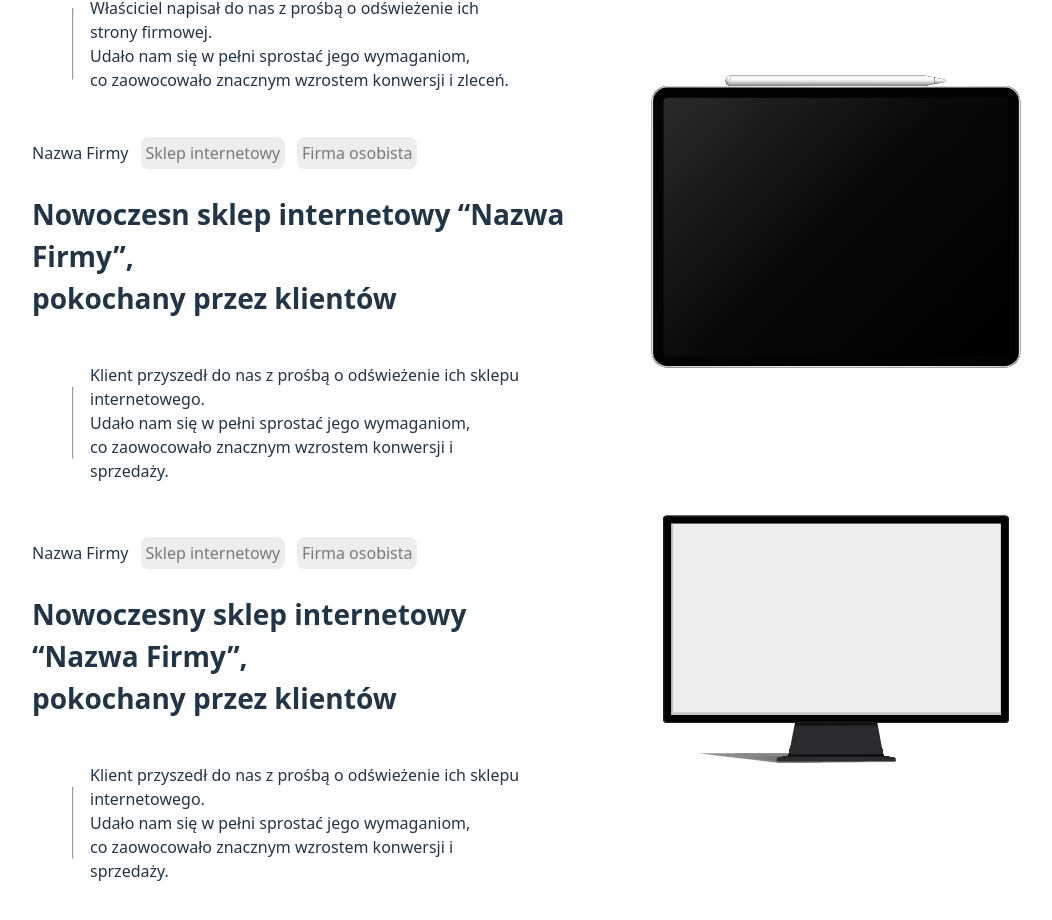
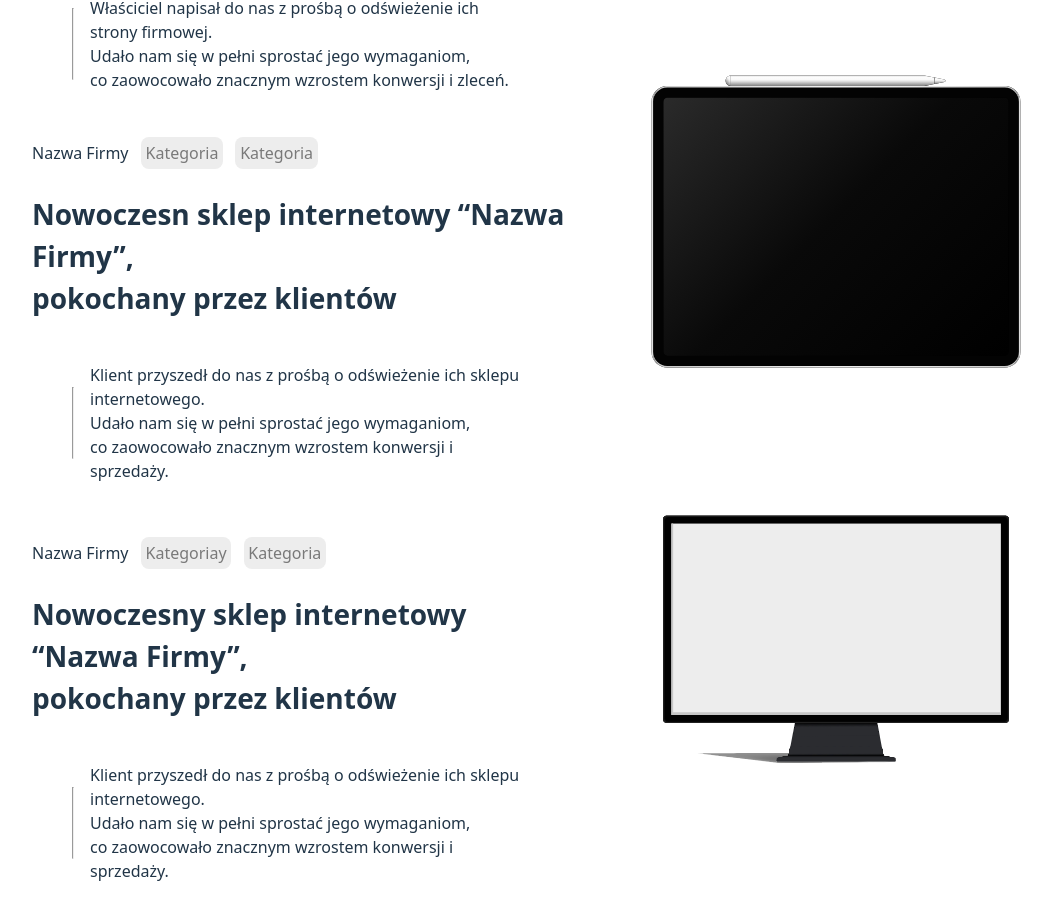
Before and after one commit to ZK-Developement/ZK-Dev-Web, a React (Vite) app: page / in a window 1280 px wide. Shown: the part 1650-2570 px from the top of the page, without its empty margins (72-1124 px from the left). Built offline with nearby package versions, Linux system fonts and the light colour scheme.

Commit message:
Update main.jsx

```diff
--- a/src/components/main.jsx
+++ b/src/components/main.jsx
@@ -21,7 +21,7 @@ function MainS() {
   const [status, setStatus] = useState("");
   const [isBrutto, setIsBrutto] = useState(false);
 
-  const values = [200, 400, 900];
+  const values = [200, 400, 900,300];
 
   const licz = (val) => {
   const wynik = isBrutto ? val * 1.23 : val;
@@ -122,7 +122,7 @@ function MainS() {
                             </div>
                             <div className="uslugi fade-in" style={{ transitionDelay: "0.2s" }}>
                                 <p className="pnag">Tworzenie Grafik dla Firm</p>
-                                <p className="text">Możemy stworzyć dla twojej Firmy Logo lub czego tylko bedziesz potrzebować .</p>
+                                <p className="text">Możemy stworzyć dla twojej Firmy Logo lub czego tylko bedziesz potrzebować.</p>
                             </div>
                             <div className="uslugi fade-in" style={{ transitionDelay: "0.3s" }}>
                                 <p className="pnag">Projektowanie Mobile Design/UI</p>
@@ -131,7 +131,7 @@ function MainS() {
                         </div>
                     </div>
                     <div>
-                        <p className="nag">Firmy które nam zaufały :</p>
+                        <p className="nag">Firmy które nam zaufały:</p>
                         <div className="zaufal">
                             <div className=" flexzauf">
                                 <a href="https://dar-trans.eu/" target="_blank" rel="noopener noreferrer"><img src={Dartrans} alt="dardtranslogo" /></a>
@@ -167,7 +167,7 @@ function MainS() {
                     </div>
                     <div className="companyad">
                         <div className="lewoc" >
-                            <p className="text">Nazwa Firmy  <span className="category">Sklep internetowy</span> <span className="category">Firma osobista</span></p>
+                            <p className="text">Nazwa Firmy  <span className="category">Kategoria</span> <span className="category">Kategoria</span></p>
                             <p className="nag">Nowoczesn sklep internetowy “Nazwa Firmy”,<br /> pokochany przez klientów</p>
                             <div className="companyopis">
                             <hr className="companyline"></hr>
@@ -182,7 +182,7 @@ function MainS() {
                     </div>
                     <div className="companyad">
                         <div className="lewoc" >
-                            <p className="text">Nazwa Firmy  <span className="category">Sklep internetowy</span> <span className="category">Firma osobista</span></p>
+                            <p className="text">Nazwa Firmy  <span className="category">Kategoriay</span> <span className="category">Kategoria</span></p>
                             <p className="nag">Nowoczesny sklep internetowy “Nazwa Firmy”,<br /> pokochany przez klientów</p>
                             <div className="companyopis">
                             <hr className="companyline"></hr>
@@ -202,7 +202,7 @@ function MainS() {
             <center>
                 <main className="main-oferty">
                     <div className="ofertydivflex">
-                    <p className="pnagl">Nasze Oferty : - wybierz to, co pasuje do Twojego biznesu.</p>
+                    <p className="pnagl">Nasze Oferty: wybierz to, co pasuje do Twojego biznesu.</p>
                     <label className="switch">
                         <input type="checkbox" id="vatToggle" checked={isBrutto} onChange={() => setIsBrutto(!isBrutto)}/>
                         <span className="slider"></span>
@@ -265,7 +265,7 @@ function MainS() {
                         </div>
                         <p className="mintext">*Przy kazdym zleceniu wystawiamy fakturę VAT*</p>
                         <br id="projekty" />
-                        <p className="pnagl">Gotowe Projekty : - wybierz to co pasuje do Twojego biznesu a my dostosujemy go do was.</p>
+                        <p className="pnagl">Gotowe Projekty: wybierz gotowy projekt, a my dostosujemy go do ciebie.</p>
                         <hr className="liniagp" />
 
                          <div className="projekt">
@@ -274,7 +274,7 @@ function MainS() {
                             </div>
                             <div className="pprawo">
                                 <p className="nag">Strona Restauracji</p>
-                                <p className="pnag">250zł</p>
+                                <p className="pnag">{licz(values[3])}zł</p>
                                 <p className="text">Strona internetowa dla restauracji </p>
                                 <a href="#kontakt"><button className="btnof">Kontakt</button></a>
 
@@ -286,7 +286,7 @@ function MainS() {
                             </div>
                             <div className="pprawo">
                                 <p className="nag">Strona Firmy</p>
-                                <p className="pnag">250zł</p>
+                                <p className="pnag">{licz(values[3])}zł</p>
                                 <p className="text">Strona internetowa dla Firmy osobistej. </p>
                                 <a href="#kontakt"><button className="btnof">Kontakt</button></a>
 
@@ -298,7 +298,7 @@ function MainS() {
                             </div>
                             <div className="pprawo">
                                 <p className="nag">Strona Serwera</p>
-                                <p className="pnag">250zł</p>
+                                <p className="pnag">{licz(values[3])}zł</p>
                                 <p className="text">Strona internetowa dla Serwera w grze. </p>
                                 <a href="#kontakt"><button className="btnof">Kontakt</button></a>
 
```
